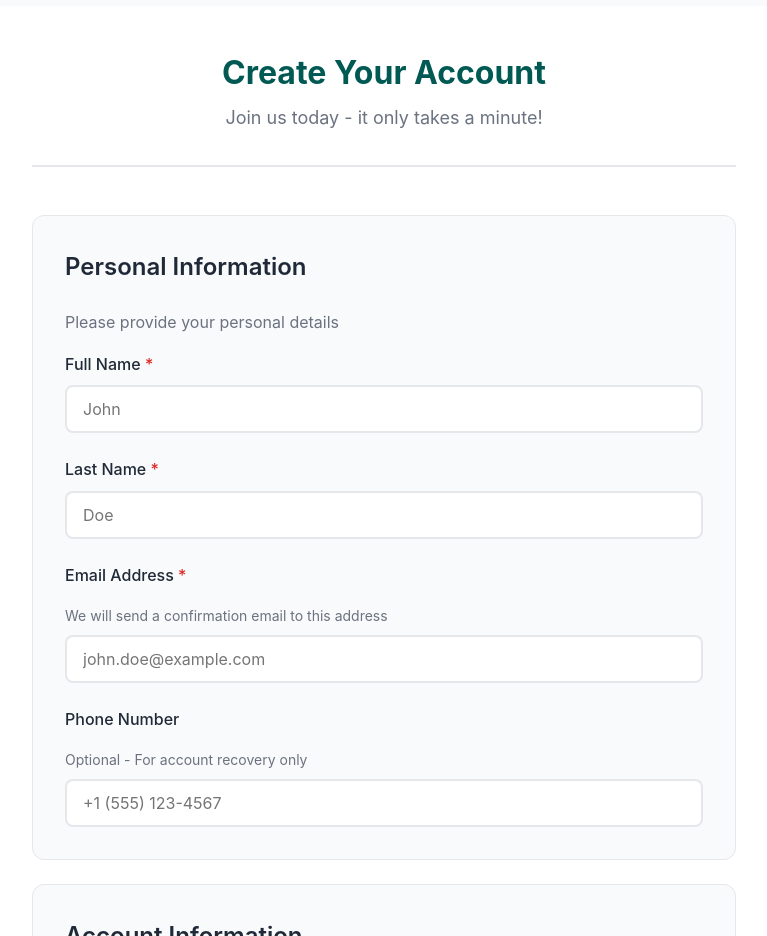
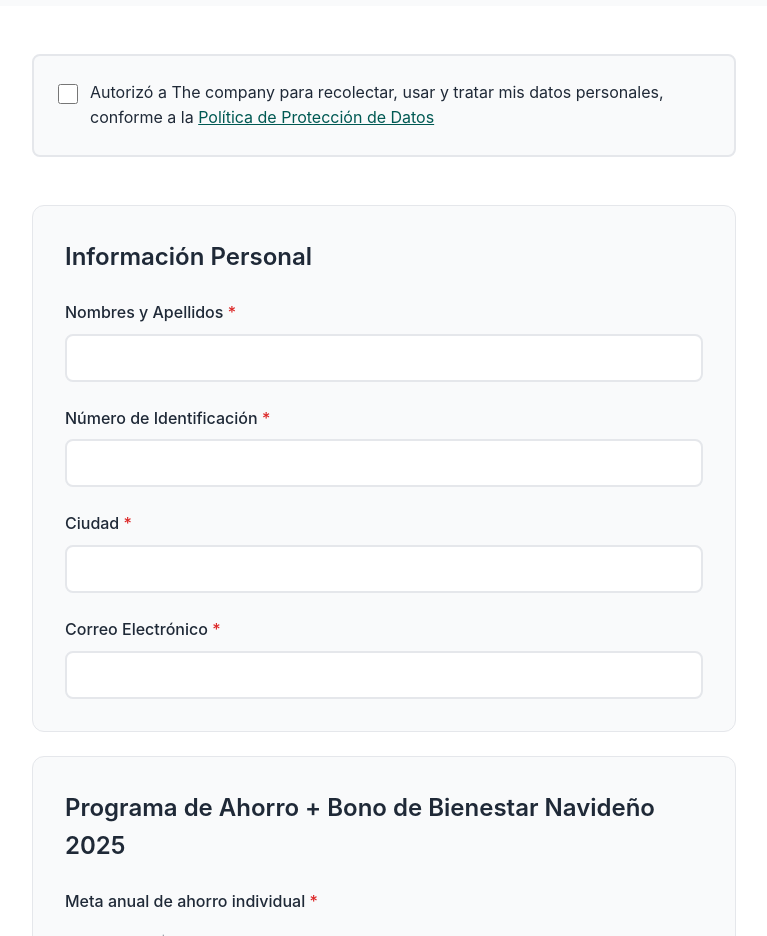
Before and after one commit to Andrei-Olea/vite-react-form-builder, a React (Vite) app: page / in a window 1280 px wide. Shown: the part 216-1152 px from the top of the page, without its empty margins (256-1023 px from the left). Built offline with nearby package versions, Linux system fonts and the light colour scheme; no server answers.

Commit message:
feat: Update email settings and improve form component imports in SavingsForm

```diff
--- a/src/App.tsx
+++ b/src/App.tsx
@@ -1,10 +1,10 @@
-// import { SavingsForm } from './components/SavingsForm';
+import { SavingsForm } from './examples/SavingsForm';
 import './styles/main.css';
 
 // Example forms (uncomment to use):
 // import { NewsletterFormExample } from './examples/NewsletterFormExample';
 // import { ContactFormExample } from './examples/ContactFormExample';
-import { RegistrationFormBuilderExample } from './examples/RegistrationFormBuilderExample';
+// import { RegistrationFormBuilderExample } from './examples/RegistrationFormBuilderExample';
 
 function App() {
   return (
@@ -12,12 +12,12 @@ function App() {
       <div className="page-head"><img src="img/ahorro-bienestar-head-form.jpg" /></div>
       <div className="container">
         {/* Production Form */}
-        {/* <SavingsForm /> */}
+        <SavingsForm />
 
         {/* Example Forms - Choose one to preview */}
         {/* <NewsletterFormExample /> */}
         {/* <ContactFormExample /> */}
-        <RegistrationFormBuilderExample />
+        {/* <RegistrationFormBuilderExample /> */}
       </div>
     </main>
   );
--- a/src/examples/SavingsForm.tsx
+++ b/src/examples/SavingsForm.tsx
@@ -2,7 +2,7 @@ import { useSavingsForm } from '../hooks/useSavingsForm';
 import { formatCurrency, parseCurrency } from '../utils/calculations';
 import { CONFIG } from '../types/config.types';
 import { PaymentFrequency, PaymentMethod } from '../types/form.types';
-import { FormInput, FormSelect, FormCheckbox } from './form';
+import { FormInput, FormSelect, FormCheckbox } from '../components/form';
 
 /**
  * SavingsForm - Now built with the form scaffolding system!
@@ -33,7 +33,7 @@ export const SavingsForm = () => {
       <div className="form-closed">
         <h1>¡La jornada de vinculación ha terminado!</h1>
         <p>Gracias por tu interés en el programa de ahorro + Bono de bienestar navideño 2025.</p>
-        <p>Codecol</p>
+        <p>The company</p>
       </div>
     );
   }
@@ -57,13 +57,13 @@ export const SavingsForm = () => {
         <FormCheckbox
           name="polidatos"
           checked={formData.polidatos || false}
-          onChange={(checked) => handleInputChange('polidatos', checked)}
+          onChange={(checked: boolean) => handleInputChange('polidatos', checked)}
           error={errors.polidatos}
           required
         >
-          Autorizó a Codecol para recolectar, usar y tratar mis datos personales, conforme a la{' '}
+          Autorizó a The company para recolectar, usar y tratar mis datos personales, conforme a la{' '}
           <a
-            href="https://www.codecol.com.co/documentos/POLITICA-PROTECCION-DATOS-PERSONALES.pdf"
+            href="#"/* Replace with actual link to data policy */
             target="_blank"
             rel="noopener noreferrer"
           >
@@ -77,10 +77,10 @@ export const SavingsForm = () => {
 
           <FormInput
             name="nombre_completo"
-            label="Nombres y Apellidoxxx"
+            label="Nombres y Apellidos"
             type="text"
             value={formData.nombre_completo || ''}
-            onChange={(value) => handleInputChange('nombre_completo', value)}
+            onChange={(value: string | number) => handleInputChange('nombre_completo', value)}
             error={errors.nombre_completo}
             required
           />
@@ -90,7 +90,7 @@ export const SavingsForm = () => {
             label="Número de Identificación"
             type="text"
             value={formData.documento_identidad || ''}
-            onChange={(value) => handleInputChange('documento_identidad', value)}
+            onChange={(value: string | number) => handleInputChange('documento_identidad', value)}
             error={errors.documento_identidad}
             required
           />
@@ -100,7 +100,7 @@ export const SavingsForm = () => {
             label="Ciudad"
             type="text"
             value={formData.ciudad || ''}
-            onChange={(value) => handleInputChange('ciudad', value)}
+            onChange={(value: string | number) => handleInputChange('ciudad', value)}
             error={errors.ciudad}
             required
           />
@@ -110,7 +110,7 @@ export const SavingsForm = () => {
             label="Correo Electrónico"
             type="email"
             value={formData.email || ''}
-            onChange={(value) => handleInputChange('email', value)}
+            onChange={(value: string | number) => handleInputChange('email', value)}
             error={errors.email}
             required
           />
@@ -125,14 +125,14 @@ export const SavingsForm = () => {
             label="Meta anual de ahorro individual"
             type="text"
             value={formData.meta_anual_ahorro || 0}
-            onChange={(value) => handleInputChange('meta_anual_ahorro', value)}
+            onChange={(value: string | number) => handleInputChange('meta_anual_ahorro', value)}
             error={errors.meta_anual_ahorro}
             required
             helpText={`Valor mínimo: ${formatCurrency(CONFIG.minSavingsAmount)}`}
             placeholder={formatCurrency(CONFIG.minSavingsAmount)}
             transformer={{
-              format: (value) => formatCurrency(value as number),
-              parse: (value) => parseCurrency(value),
+              format: (value: string | number) => formatCurrency(value as number),
+              parse: (value: string) => parseCurrency(value),
             }}
           />
 
@@ -140,7 +140,7 @@ export const SavingsForm = () => {
             name="frecuencia_ahorro"
             label="Frecuencia del ahorro"
             value={formData.frecuencia_ahorro || ''}
-            onChange={(value) => handleFrequencyChange(value as PaymentFrequency | '')}
+            onChange={(value: string | number) => handleFrequencyChange(value as PaymentFrequency | '')}
             error={errors.frecuencia_ahorro}
             required
             placeholder="Selecciona una opción"
@@ -157,7 +157,7 @@ export const SavingsForm = () => {
             name="numero_cuotas"
             label="Número de cuotas a partir de diciembre 2024"
             value={formData.numero_cuotas || ''}
-            onChange={(value) => handleInputChange('numero_cuotas', parseInt(String(value), 10))}
+            onChange={(value: string | number) => handleInputChange('numero_cuotas', parseInt(String(value), 10))}
             error={errors.numero_cuotas}
             required
             placeholder="Selecciona una opción"
@@ -173,11 +173,11 @@ export const SavingsForm = () => {
             label="Valor de la cuota mensual"
             type="text"
             value={formData.valor_cuota_mensual ?? 0}
-            onChange={() => {}} // Read-only, no-op
+            onChange={(_value: string | number) => {}} // Read-only, no-op
             readOnly
             transformer={{
-              format: (value) => formatCurrency(value as number),
-              parse: (value) => parseCurrency(value),
+              format: (value: string | number) => formatCurrency(value as number),
+              parse: (value: string) => parseCurrency(value),
             }}
             show={
               formData.frecuencia_ahorro === 'Mensual' &&
@@ -191,11 +191,11 @@ export const SavingsForm = () => {
             label="Valor de la cuota semestral"
             type="text"
             value={formData.valor_cuota_semestral ?? 0}
-            onChange={() => {}} // Read-only, no-op
+            onChange={(_value: string | number) => {}} // Read-only, no-op
             readOnly
             transformer={{
-              format: (value) => formatCurrency(value as number),
-              parse: (value) => parseCurrency(value),
+              format: (value: string | number) => formatCurrency(value as number),
+              parse: (value: string) => parseCurrency(value),
             }}
             show={
               formData.frecuencia_ahorro === 'Semestral' &&
@@ -208,7 +208,7 @@ export const SavingsForm = () => {
             name="modalidad_ahorro"
             label="Modalidad para realizar el ahorro"
             value={formData.modalidad_ahorro || ''}
-            onChange={(value) => handleInputChange('modalidad_ahorro', value as PaymentMethod)}
+            onChange={(value: string | number) => handleInputChange('modalidad_ahorro', value as PaymentMethod)}
             error={errors.modalidad_ahorro}
             required
             placeholder="Selecciona una opción"
@@ -223,7 +223,7 @@ export const SavingsForm = () => {
         <FormCheckbox
           name="terminos"
           checked={formData.terminos || false}
-          onChange={(checked) => handleInputChange('terminos', checked)}
+          onChange={(checked: boolean) => handleInputChange('terminos', checked)}
           error={errors.terminos}
           required
           label="Confirmo que conozco y acepto las condiciones del Programa Ahorro + Bono de Bienestar Navideño 2025"
```
Also changed, not shown: 1 other file (tests, documents, lock files or other folders).
